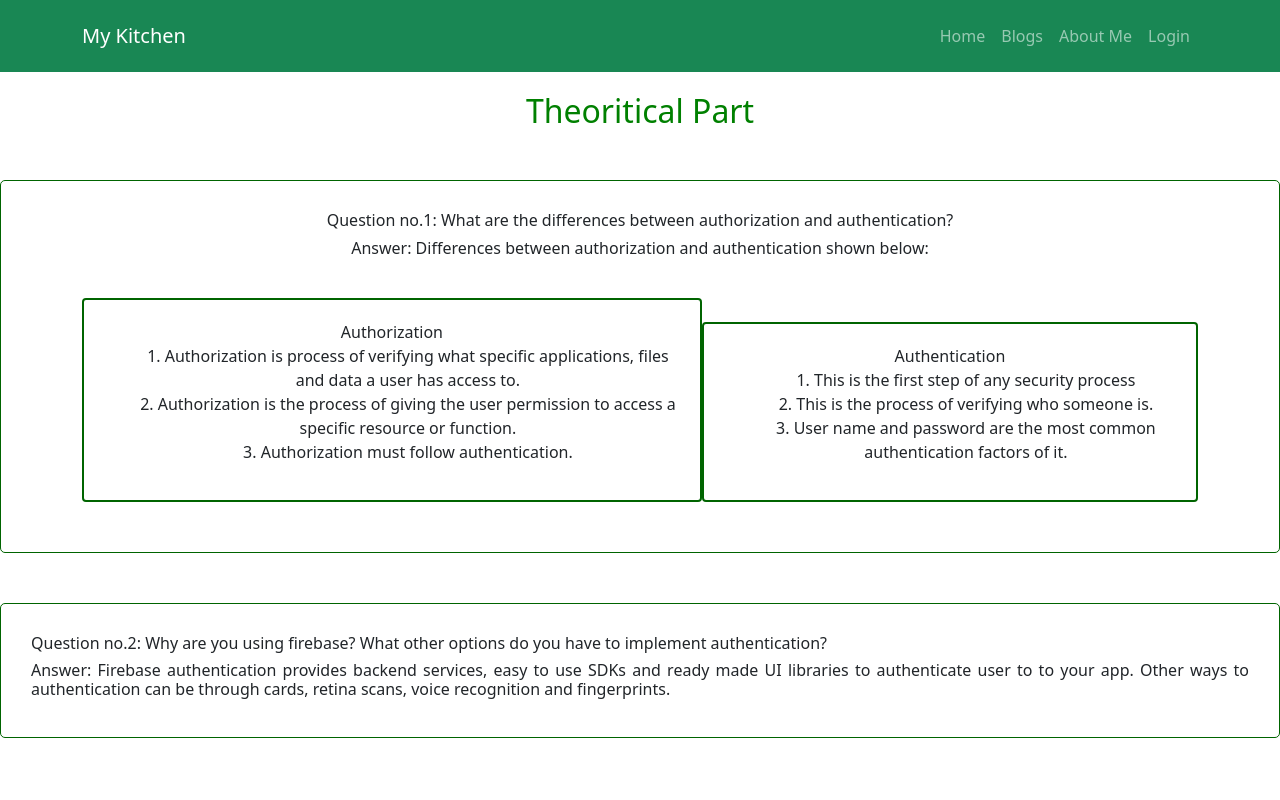
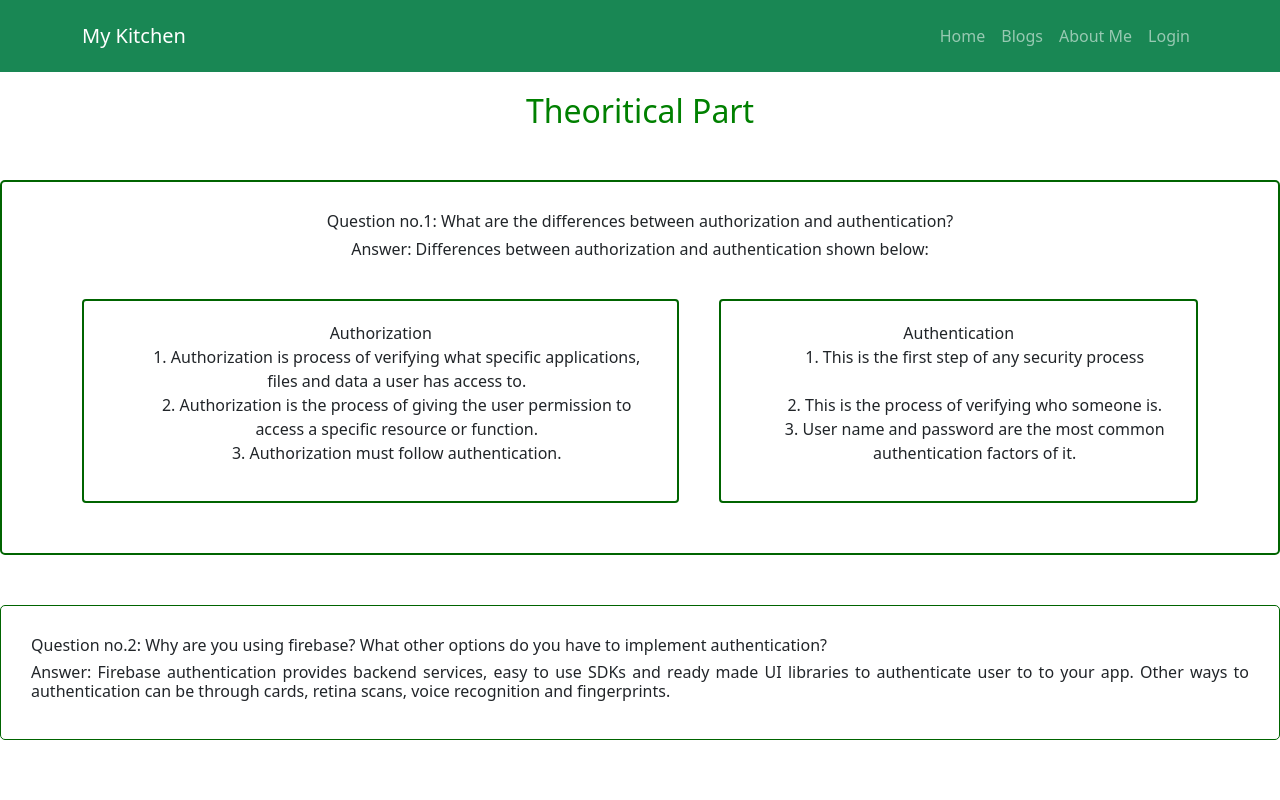
Before and after one commit to Shimu21/assignment-10-client, a React (Create React App) app: page /blogs in a window 1280 px wide. Shown: the top 800 px of the page. Built offline with nearby package versions, Linux system fonts and the light colour scheme; no server answers.

Commit message:
last commit

```diff
--- a/src/Pages/Blogs/Blogs.css
+++ b/src/Pages/Blogs/Blogs.css
@@ -9,6 +9,7 @@
     border-radius: 4px;
     padding: 20px;
     padding-right: 20px;
+    margin-right: 20px;
     margin-bottom: 20px;
     font-weight: 500;
 }
@@ -20,11 +21,12 @@
     padding: 20px;
     padding-right: 20px;
     margin-bottom: 20px;
+    margin-left: 20px;
     font-weight: 500;
 }
 
 .blog-qa {
-    border: 1px solid darkgreen;
+    border: 2px solid darkgreen;
     border-radius: 5px;
     margin-top: 50px;
     margin-bottom: 20px;
--- a/src/Pages/Blogs/Blogs.js
+++ b/src/Pages/Blogs/Blogs.js
@@ -24,7 +24,7 @@ const Blogs = () => {
                         <div className="authentication">
                             Authentication
                             <ul>
-                                <li>1. This is the first step of any security process</li>
+                                <li>1. This is the first step of any security process</li> <br />
                                 <li>2. This is the process of verifying who someone is. </li>
                                 <li>3. User name and password are the most common authentication factors of it.</li>
                             </ul>
```
Also changed, not shown: 1 other file (tests, documents, lock files or other folders).
